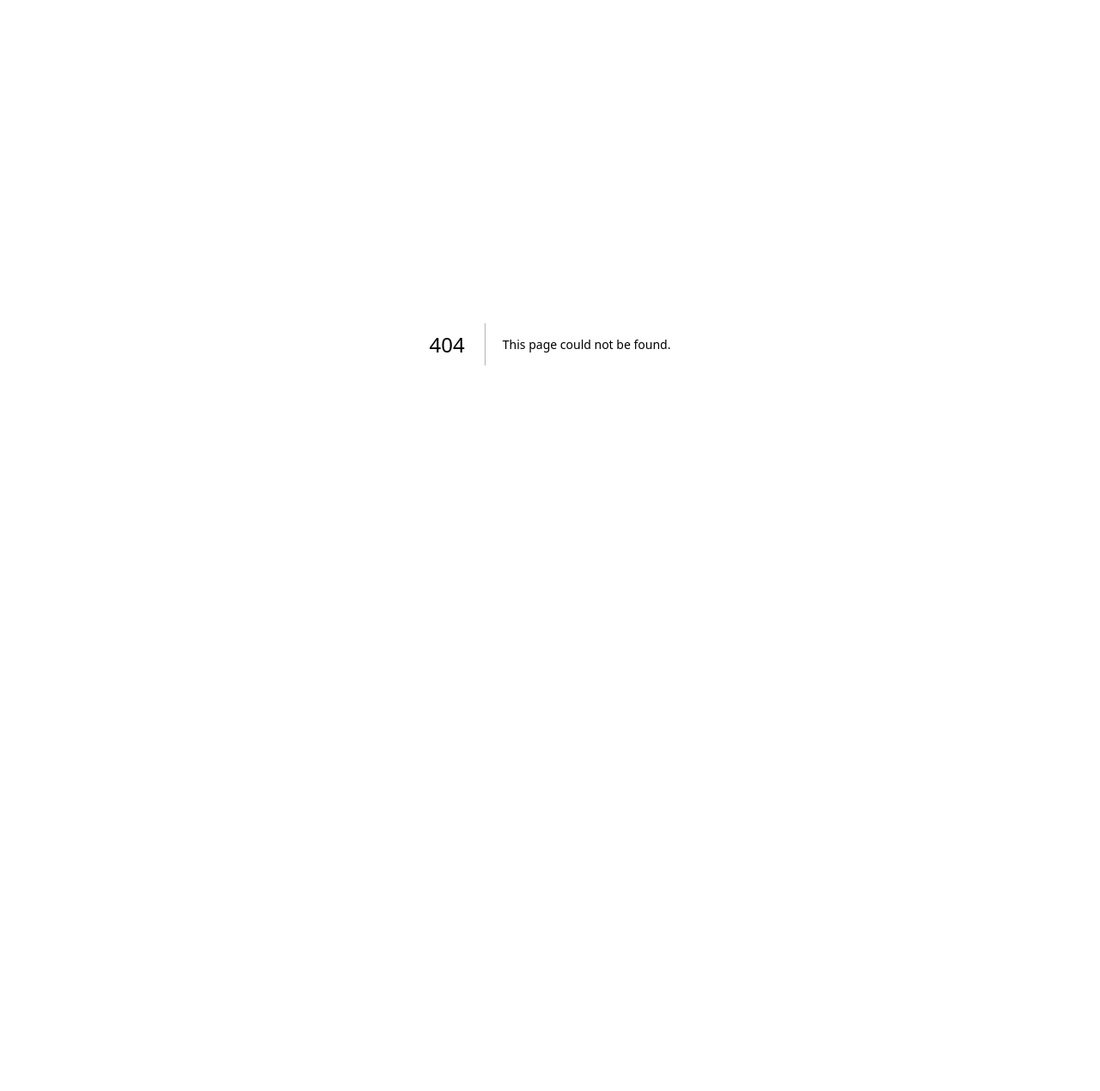
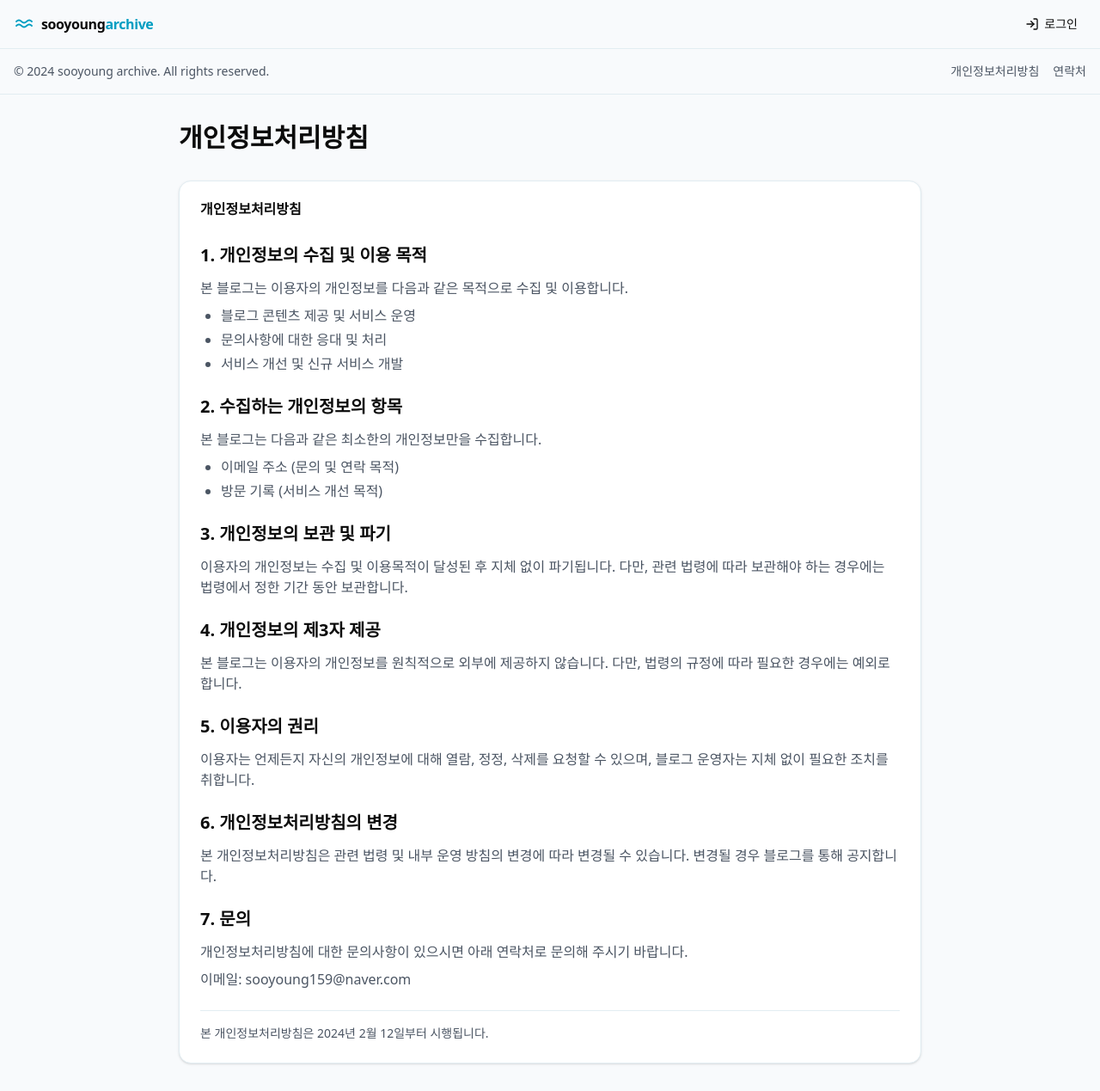
Before and after one commit to sooyoung159/sooyoung-archive, a Next.js app: page /privacy in a window 1280 px wide. Before the commit this address had no page. Shown: the whole page at 86% size. Before the commit the page ends 800 px from the top, so only its background shows below. Built offline with nearby package versions, Linux system fonts and the light colour scheme; no server answers.

Commit message:
개인정보처리방침 및 연락처 페이지 추가

```diff
--- /dev/null
+++ b/src/app/contact/page.tsx
@@ -0,0 +1,65 @@
+import { Header } from '@/components/header';
+import { Card, CardContent, CardHeader, CardTitle } from '@/components/ui/card';
+import { Button } from '@/components/ui/button';
+import { Mail } from 'lucide-react';
+
+export default function ContactPage() {
+  return (
+    <div className="min-h-screen bg-background">
+      <Header />
+      <main className="mx-auto w-full max-w-4xl px-4 py-8">
+        <h1 className="mb-8 text-3xl font-bold">연락처</h1>
+
+        <Card>
+          <CardHeader>
+            <CardTitle>문의 및 연락</CardTitle>
+          </CardHeader>
+          <CardContent className="space-y-6">
+            <section>
+              <h2 className="mb-4 text-xl font-semibold">이메일 문의</h2>
+              <p className="mb-4 text-muted-foreground">
+                블로그 운영, 콘텐츠 관련 문의사항이 있으시면 아래 이메일로 연락해 주세요.
+              </p>
+
+              <div className="flex items-center gap-4 p-4 bg-muted/50 rounded-lg">
+                <Mail className="w-6 h-6 text-primary" />
+                <div>
+                  <p className="font-medium">이메일 주소</p>
+                  <p className="text-lg">sooyoung159@naver.com</p>
+                </div>
+              </div>
+
+              <div className="mt-4">
+                <Button asChild>
+                  <a href="mailto:sooyoung159@naver.com">
+                    <Mail className="mr-2 h-4 w-4" />
+                    이메일 보내기
+                  </a>
+                </Button>
+              </div>
+            </section>
+
+            <section className="pt-6 border-t">
+              <h2 className="mb-4 text-xl font-semibold">문의 가능한 내용</h2>
+              <ul className="space-y-2 text-muted-foreground">
+                <li>• 블로그 콘텐츠 관련 문의</li>
+                <li>• 협업 및 제휴 문의</li>
+                <li>• 기술적 문제 신고</li>
+                <li>• 개인정보처리방침 관련 문의</li>
+                <li>• 기타 일반 문의사항</li>
+              </ul>
+            </section>
+
+            <section className="pt-6 border-t">
+              <h2 className="mb-4 text-xl font-semibold">답변 안내</h2>
+              <p className="text-muted-foreground">
+                문의주신 내용은 확인 후 2-3일 내에 답변드리도록 하겠습니다.
+                다만, 문의량이 많거나 주말/공휴일의 경우 답변이 지연될 수 있습니다.
+              </p>
+            </section>
+          </CardContent>
+        </Card>
+      </main>
+    </div>
+  );
+}
--- /dev/null
+++ b/src/app/privacy/page.tsx
@@ -0,0 +1,91 @@
+import { Header } from '@/components/header';
+import { Card, CardContent, CardHeader, CardTitle } from '@/components/ui/card';
+
+export default function PrivacyPage() {
+  return (
+    <div className="min-h-screen bg-background">
+      <Header />
+      <main className="mx-auto w-full max-w-4xl px-4 py-8">
+        <h1 className="mb-8 text-3xl font-bold">개인정보처리방침</h1>
+
+        <Card>
+          <CardHeader>
+            <CardTitle>개인정보처리방침</CardTitle>
+          </CardHeader>
+          <CardContent className="space-y-6">
+            <section>
+              <h2 className="mb-3 text-xl font-semibold">1. 개인정보의 수집 및 이용 목적</h2>
+              <p className="text-muted-foreground">
+                본 블로그는 이용자의 개인정보를 다음과 같은 목적으로 수집 및 이용합니다.
+              </p>
+              <ul className="mt-2 ml-6 list-disc space-y-1 text-muted-foreground">
+                <li>블로그 콘텐츠 제공 및 서비스 운영</li>
+                <li>문의사항에 대한 응대 및 처리</li>
+                <li>서비스 개선 및 신규 서비스 개발</li>
+              </ul>
+            </section>
+
+            <section>
+              <h2 className="mb-3 text-xl font-semibold">2. 수집하는 개인정보의 항목</h2>
+              <p className="text-muted-foreground">
+                본 블로그는 다음과 같은 최소한의 개인정보만을 수집합니다.
+              </p>
+              <ul className="mt-2 ml-6 list-disc space-y-1 text-muted-foreground">
+                <li>이메일 주소 (문의 및 연락 목적)</li>
+                <li>방문 기록 (서비스 개선 목적)</li>
+              </ul>
+            </section>
+
+            <section>
+              <h2 className="mb-3 text-xl font-semibold">3. 개인정보의 보관 및 파기</h2>
+              <p className="text-muted-foreground">
+                이용자의 개인정보는 수집 및 이용목적이 달성된 후 지체 없이 파기됩니다.
+                다만, 관련 법령에 따라 보관해야 하는 경우에는 법령에서 정한 기간 동안 보관합니다.
+              </p>
+            </section>
+
+            <section>
+              <h2 className="mb-3 text-xl font-semibold">4. 개인정보의 제3자 제공</h2>
+              <p className="text-muted-foreground">
+                본 블로그는 이용자의 개인정보를 원칙적으로 외부에 제공하지 않습니다.
+                다만, 법령의 규정에 따라 필요한 경우에는 예외로 합니다.
+              </p>
+            </section>
+
+            <section>
+              <h2 className="mb-3 text-xl font-semibold">5. 이용자의 권리</h2>
+              <p className="text-muted-foreground">
+                이용자는 언제든지 자신의 개인정보에 대해 열람, 정정, 삭제를 요청할 수 있으며,
+                블로그 운영자는 지체 없이 필요한 조치를 취합니다.
+              </p>
+            </section>
+
+            <section>
+              <h2 className="mb-3 text-xl font-semibold">6. 개인정보처리방침의 변경</h2>
+              <p className="text-muted-foreground">
+                본 개인정보처리방침은 관련 법령 및 내부 운영 방침의 변경에 따라 변경될 수 있습니다.
+                변경될 경우 블로그를 통해 공지합니다.
+              </p>
+            </section>
+
+            <section>
+              <h2 className="mb-3 text-xl font-semibold">7. 문의</h2>
+              <p className="text-muted-foreground">
+                개인정보처리방침에 대한 문의사항이 있으시면 아래 연락처로 문의해 주시기 바랍니다.
+              </p>
+              <p className="mt-2 text-muted-foreground">
+                이메일: sooyoung159@naver.com
+              </p>
+            </section>
+
+            <section className="pt-4 border-t">
+              <p className="text-sm text-muted-foreground">
+                본 개인정보처리방침은 2024년 2월 12일부터 시행됩니다.
+              </p>
+            </section>
+          </CardContent>
+        </Card>
+      </main>
+    </div>
+  );
+}
--- a/src/components/header.tsx
+++ b/src/components/header.tsx
@@ -74,6 +74,27 @@ export function Header() {
           )}
         </nav>
       </div>
+      <footer className="border-t bg-background">
+        <div className="mx-auto w-full max-w-7xl px-4 py-4">
+          <div className="flex flex-col items-center gap-2 text-sm text-muted-foreground sm:flex-row sm:justify-between">
+            <p>© 2024 sooyoung archive. All rights reserved.</p>
+            <div className="flex gap-4">
+              <Link
+                href="/privacy"
+                className="hover:text-foreground transition-colors"
+              >
+                개인정보처리방침
+              </Link>
+              <Link
+                href="/contact"
+                className="hover:text-foreground transition-colors"
+              >
+                연락처
+              </Link>
+            </div>
+          </div>
+        </div>
+      </footer>
     </header>
   );
 }
```
